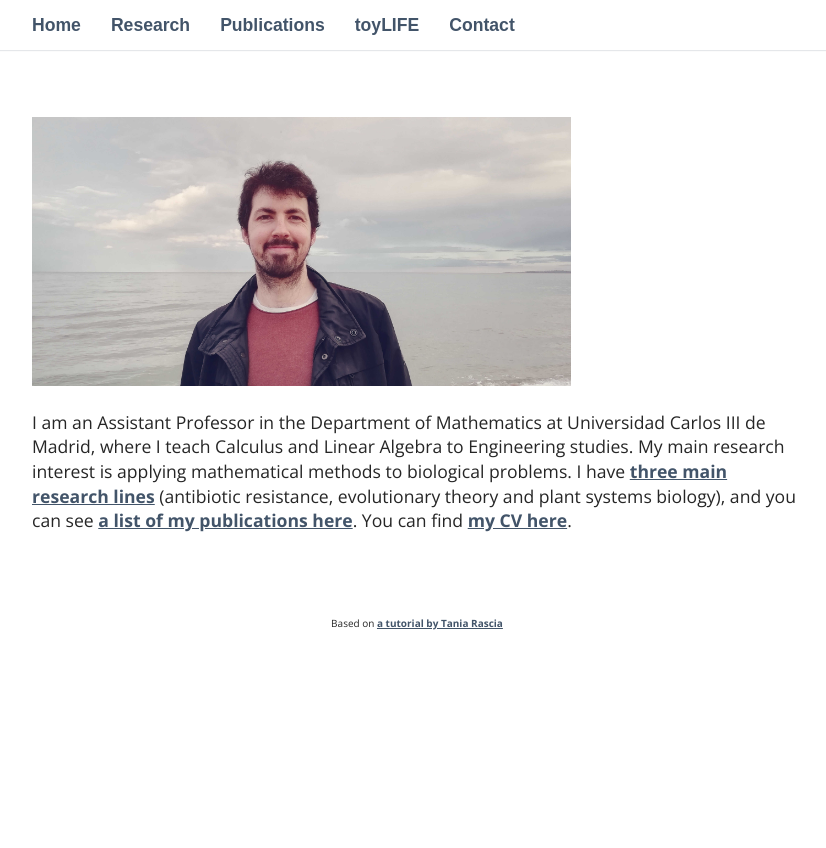
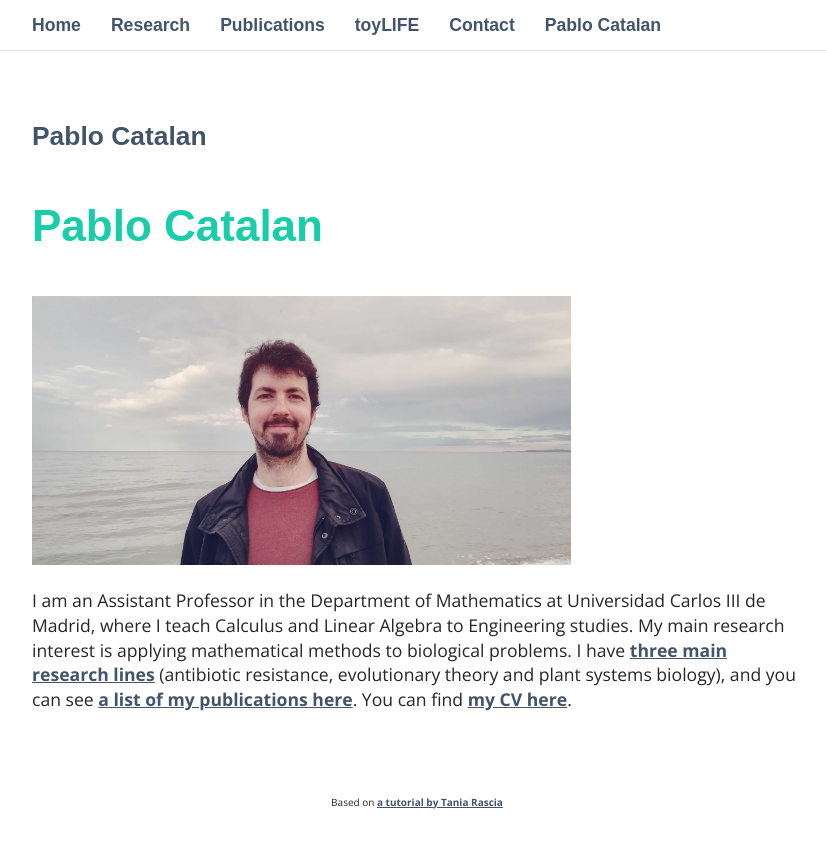
Before and after one commit to PabloCatalan/pablocatalan.github.io, a Jekyll site: the page built from index.md, in a window 1280 px wide. Shown: the top 848 px of the page, without its empty margins (223-1049 px from the left). Built offline with Jekyll 4.4.1, drawn with Linux system fonts in a browser that asks for light colours; some web fonts are replaced; our own code applies the rules of GitHub Pages for plain Markdown files.

Commit message:
Update index.md

```diff
--- a/index.md
+++ b/index.md
@@ -2,6 +2,8 @@
 layout: page
 ---
 
+# Pablo Catalan
+
 <img src="https://github.com/PabloCatalan/pablocatalan.github.io/raw/master/whitish_wide_web2.jpg" width="70%" height="70%">
 
 I am an Assistant Professor in the Department of Mathematics at Universidad Carlos III de Madrid, where I teach Calculus and Linear Algebra to Engineering studies. My main research interest is applying mathematical methods to biological problems. I have [three main research lines](/research) (antibiotic resistance, evolutionary theory and plant systems biology), and you can see [a list of my publications here](/publications). You can find [my CV here](/pablocatalan_cveng.pdf).
```
